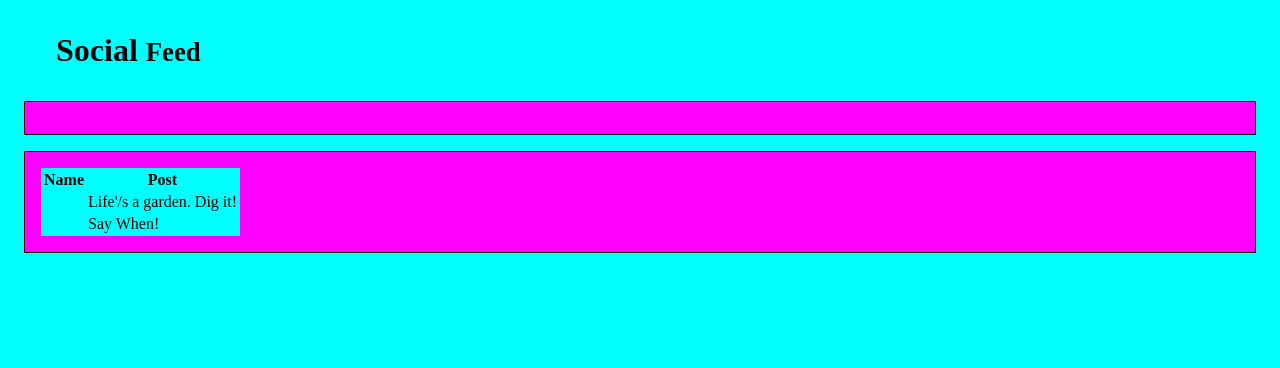
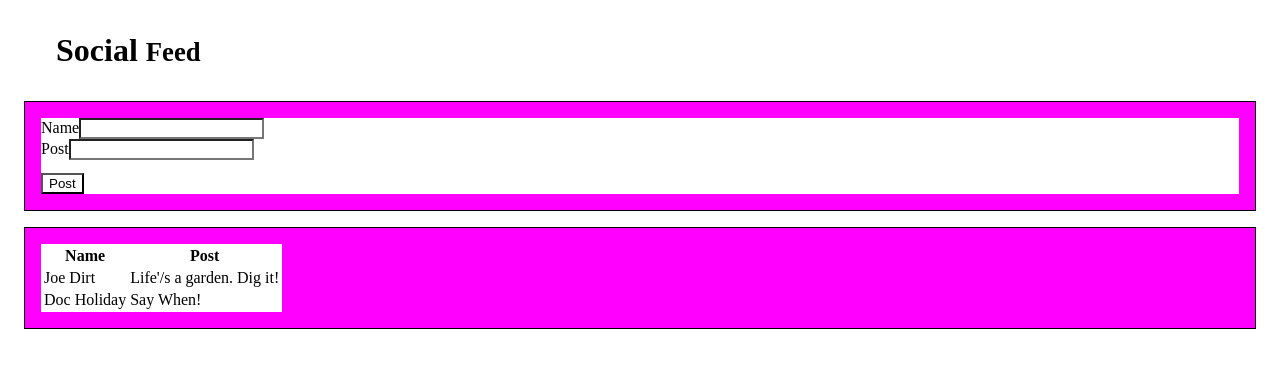
Before and after one commit to Andy-J-Smith/Social-Feed-AS, a React (Create React App) app: page / in a window 1280 px wide. Shown: the top 368 px of the page. Built offline with nearby package versions, Linux system fonts and the light colour scheme.

Commit message:
debugged addPost component. Post function works + display function works + Need to add like button + style project

```diff
--- a/src/App.css
+++ b/src/App.css
@@ -1,5 +1,5 @@
 *{
-  background-color: aqua;
+  background-color: white;
 }
 
 
--- a/src/App.js
+++ b/src/App.js
@@ -1,13 +1,13 @@
 import React, { useState } from "react";
 import "./App.css";
 import DisplayPost from "./Components/DisplayPost/DisplayPost";
-// import AddPost from "./Components/AddPost/AddPost";
+import AddPost from "./Components/AddPost/AddPost";
 import NavBar from "./Components/NavBar/NavBar";
 
 function App() {
   const [posts, setPosts] = useState([
-    { user: "Joe Dirt", post: "Life'/s a garden. Dig it!" },
-    { user: "Doc Holiday", post: "Say When!" },
+    { name: "Joe Dirt", post: "Life'/s a garden. Dig it!" },
+    { name: "Doc Holiday", post: "Say When!" },
   ]);
 
   function addNewPost(post) {
@@ -22,7 +22,7 @@ function App() {
       </div>
       <div className="col-md-12">
         <div className="border-box">
-          <addNewPost addNewPost={addNewPost} />
+          <AddPost addNewPost={addNewPost} />
         </div>
         <div className="border-box">
           <DisplayPost parentPosts={posts} />
--- a/src/Components/AddPost/AddPost.jsx
+++ b/src/Components/AddPost/AddPost.jsx
@@ -20,7 +20,7 @@ const AddPost = (props) => {
         <label>Name</label>
         <input
           type="text"
-          className="post-control"
+          className="post-group"
           value={name}
           onChange={(event) => setName(event.target.value)}
         />
```
